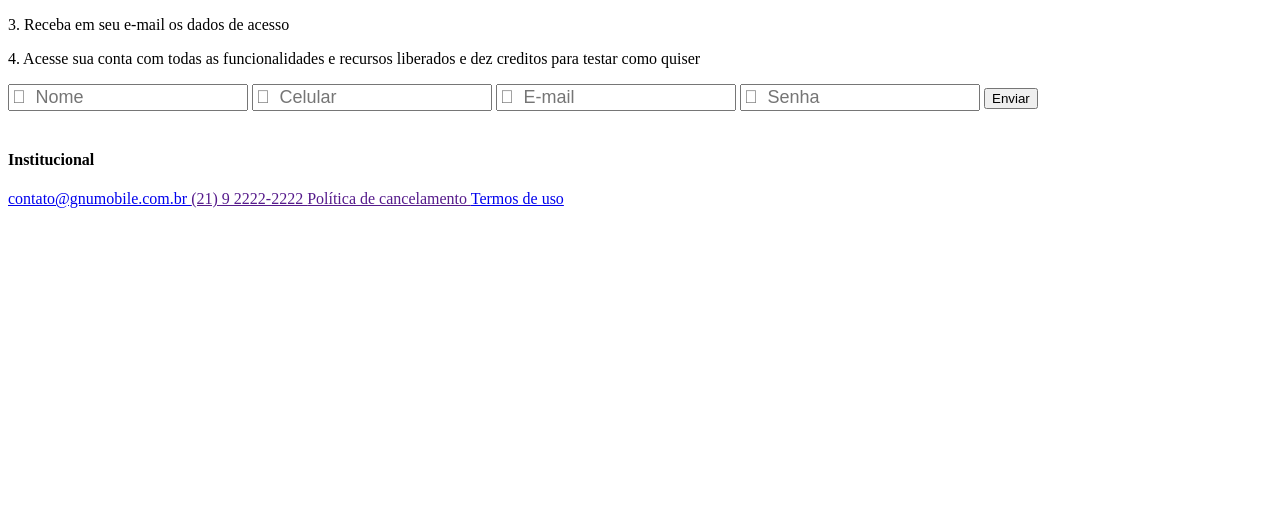
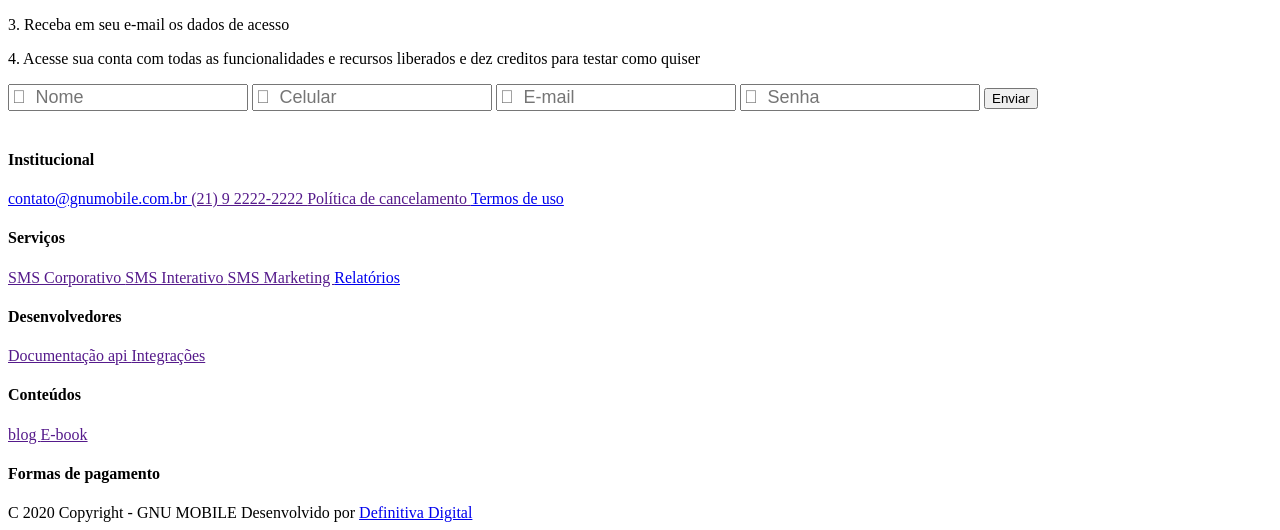
Before and after one commit to definitiva-digital/gnu-mobile-website, a PHP site: template public_html/views/theme/footer.php in a window 1280 px wide. Shown: the part 401-931 px from the top of the page. Before the commit the page ends 609 px from the top, so only its background shows below. Run offline with PHP 8.4, Linux system fonts and the light colour scheme; the template is opened without the code that fills it, so the values that code supplies are empty; some libraries are stand-ins or nearby versions.

Commit message:
Insert footer

```diff
--- a/public_html/views/assets/css/header.css
+++ b/public_html/views/assets/css/header.css
@@ -184,7 +184,7 @@ ul.mobile-menu-dropdown
 {
     list-style-type: none;
     /*max-width: 200px;*/
-    display: flex;
+    display: none;
     flex-direction: column;
     z-index: 10000
 }
--- a/public_html/views/theme/footer.php
+++ b/public_html/views/theme/footer.php
@@ -1,4 +1,4 @@
-<section class="large content padding-5-10 center middle">
+<section class="large content center middle padding-5-10">
     <article class="content column column-2 padding-hor-5">
         <h3 class="text-primary size-26 margin-bottom">Comece agora mesmo</h3>
         <p class="size18 line-2">1. Preencha os dados ao lado</p>
@@ -16,10 +16,8 @@
 </section>
 
 <footer>
-    <section class="footer-logo large">
-        <div>
-            <img src="<?= asset('images/gnu-complete-logo-white.png') ?>">
-        </div>
+    <section class="footer-logo">
+        <img src="<?= asset('images/gnu-complete-logo.png') ?>">
     </section>
     <section class="content large">
         <div class="content column column-4 text-light">
@@ -39,6 +37,58 @@
                 </a>
             </article>
         </div>
+        <div class="content column column-4 text-light">
+            <article class="footer-content">
+                <h4>Serviços</h4>
+                <a class="text-light" href="" target="_blank">
+                    <i class="fa fa-envelope"></i>SMS Corporativo
+                </a>
+                <a class="text-light" href="" target="_blank">
+                    <i class="fa fa-whatsapp"></i>SMS Interativo
+                </a>
+                <a class="text-light" href="" target="_blank">
+                    <i class="fa fa-ban"></i>SMS Marketing
+                </a>
+                <a class="text-light" href="mailto:contato@gnumobile.com.br" target="_blank">
+                    <i class="fa fa-file"></i>Relatórios
+                </a>
+            </article>
+        </div>
+        <div class="content column column-4 text-light">
+            <article class="footer-content">
+                <h4>Desenvolvedores</h4>
+                <a class="text-light" href="" target="_blank">
+                    <i class="fa fa-envelope"></i>Documentação api
+                </a>
+                <a class="text-light" href="" target="_blank">
+                    <i class="fa fa-whatsapp"></i>Integrações
+                </a>
+            </article>
+        </div>
+        <div class="content column column-4 text-light">
+            <article class="footer-content">
+                <h4>Conteúdos</h4>
+                <a class="text-light" href="" target="_blank">
+                    <i class="fa fa-envelope"></i>blog
+                </a>
+                <a class="text-light" href="" target="_blank">
+                    <i class="fa fa-whatsapp"></i>E-book
+                </a>
+                <h4 class="margin-top-5">Formas de pagamento</h4>
+                <div class="large content jus-sbetween" id="footer-payment-icons">
+                        <i class="fa fa-credit-card"></i>
+                        <i class="fa fa-credit-card-alt"></i>
+                        <i class="fa fa-credit-card"></i>
+                        <i class="fa fa-credit-card-alt"></i>
+                </div>
+            </article>
+        </div>
+    </section>
+    <section class="large padding-ver margin-top thin">
+        <article class="content jus-sbetween middle text-light text-center">
+                <span>C 2020 Copyright - GNU MOBILE</span>
+                <span>Desenvolvido por <a href="https://definitivadigital.com.br" target="_blank">Definitiva Digital</a></span>
+        </article>
     </section>
 </footer>
 
```
Also changed, not shown: public_html/views/assets/css/footer.css (+35 -7 lines), public_html/views/assets/images/wave.svg.
